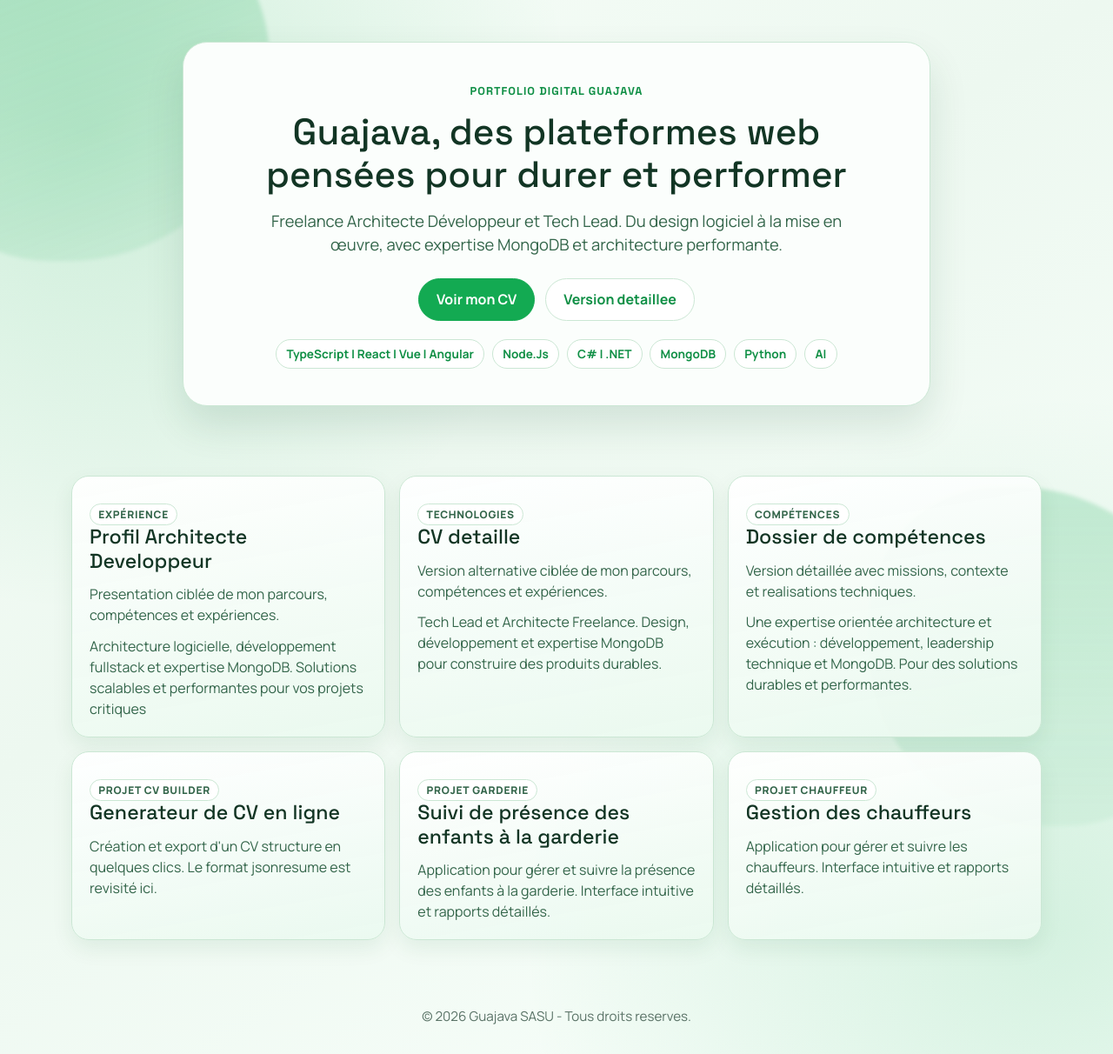
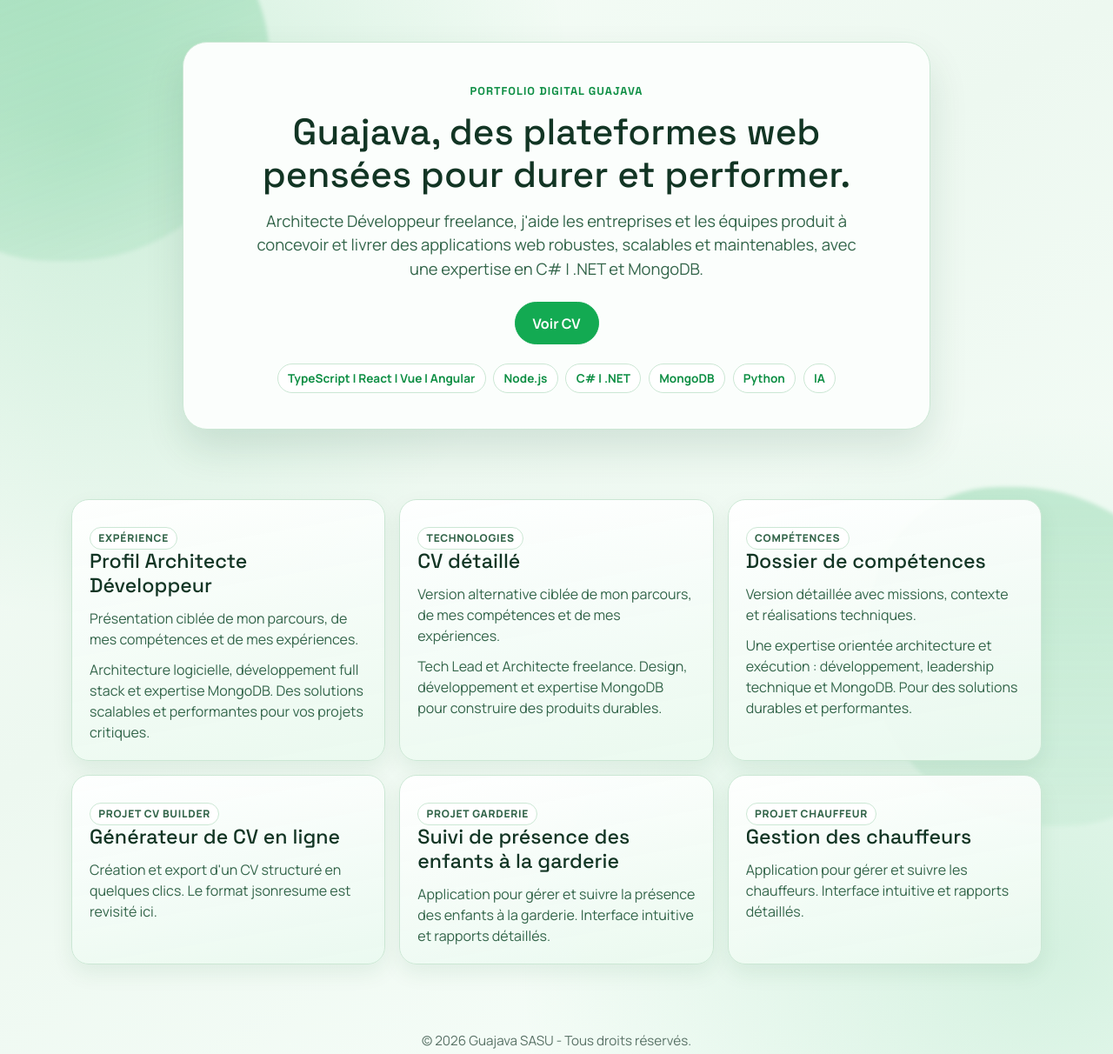
Before and after one commit to xconix/guajava-site, a website built with webpack: page index.html in a window 1280 px wide. Shown: the top 1212 px of the page at 87% size. Built offline with nearby package versions, Linux system fonts and the light colour scheme.

Commit message:
Harmonisation

```diff
--- a/index.html
+++ b/index.html
@@ -40,25 +40,25 @@
 
   <header class="hero container py-5 py-lg-5">
     <div class="hero-content">
-      <p class="hero-kicker">Portfolio digital GUAJAVA</p>
-      <h1>Guajava, des plateformes web pensées pour durer et performer</h1>
+      <p class="hero-kicker">Portfolio digital Guajava</p>
+      <h1>Guajava, des plateformes web pensées pour durer et performer.</h1>
       <p class="hero-subtitle">
-        Freelance Architecte Développeur et Tech Lead. Du design logiciel à la mise en œuvre, avec expertise MongoDB et
-        architecture performante.
+        Architecte Développeur freelance, j'aide les entreprises et les équipes produit à concevoir et livrer des
+        applications web robustes, scalables et maintenables, avec une expertise en C# | .NET et MongoDB.
       </p>
       <div class="hero-actions">
-        <a href="https://nicolas-rano-resume.guajava.site/" target="_blank" rel="noopener noreferrer"
-          class="btn btn-main">Voir mon CV</a>
         <a href="https://nicolas-rano-resume.guajava.site/details/" target="_blank" rel="noopener noreferrer"
-          class="btn btn-ghost">Version detaillee</a>
+          class="btn btn-main">Voir CV</a>
+        <!-- <a href="https://nicolas-rano-resume.guajava.site/" target="_blank" rel="noopener noreferrer"
+          class="btn btn-ghost">Version detaillee</a> -->
       </div>
       <ul class="stack-list" aria-label="Technologies principales">
         <li>TypeScript | React | Vue | Angular</li>
-            <li>Node.Js</li>
+        <li>Node.js</li>
         <li>C# | .NET</li>
         <li>MongoDB</li>
-                <li>Python</li>
-                <li>AI</li>
+        <li>Python</li>
+        <li>IA</li>
       </ul>
     </div>
   </header>
@@ -68,26 +68,25 @@
       <a href="https://nicolas-rano-resume.guajava.site/" target="_blank" rel="noopener noreferrer"
         class="showcase-card">
         <p class="card-tag">Expérience</p>
-        <h2>Profil Architecte Developpeur</h2>
-        <p>Presentation ciblée de mon parcours, compétences et expériences.</p>
-        <p>Architecture logicielle, développement fullstack et expertise MongoDB. Solutions scalables et performantes
-          pour vos
-          projets critiques</p>
+        <h2>Profil Architecte Développeur</h2>
+        <p>Présentation ciblée de mon parcours, de mes compétences et de mes expériences.</p>
+        <p>Architecture logicielle, développement full stack et expertise MongoDB. Des solutions scalables et
+          performantes pour vos projets critiques.</p>
       </a>
 
       <a href="https://nicolas-rano-resume.guajava.site/details/" target="_blank" rel="noopener noreferrer"
         class="showcase-card">
         <p class="card-tag">Technologies</p>
-        <h2>CV detaille</h2>
-        <p>Version alternative ciblée de mon parcours, compétences et expériences.</p>
-        <p>Tech Lead et Architecte Freelance. Design, développement et expertise MongoDB pour construire des produits
+        <h2>CV détaillé</h2>
+        <p>Version alternative ciblée de mon parcours, de mes compétences et de mes expériences.</p>
+        <p>Tech Lead et Architecte freelance. Design, développement et expertise MongoDB pour construire des produits
           durables.</p>
       </a>
 
       <a href="https://cvminimal.guajava.site/details/" target="_blank" rel="noopener noreferrer" class="showcase-card">
         <p class="card-tag">Compétences</p>
         <h2>Dossier de compétences</h2>
-        <p>Version détaillée avec missions, contexte et realisations techniques.</p>
+        <p>Version détaillée avec missions, contexte et réalisations techniques.</p>
         <p>Une expertise orientée architecture et exécution : développement, leadership technique et MongoDB. Pour des
           solutions
           durables et performantes.</p>
@@ -107,8 +106,8 @@
 
       <a href="https://jsonresume.guajava.site/" target="_blank" rel="noopener noreferrer" class="showcase-card">
         <p class="card-tag">Projet CV Builder</p>
-        <h2>Generateur de CV en ligne</h2>
-        <p>Création et export d'un CV structure en quelques clics. Le format jsonresume est revisité ici. </p>
+        <h2>Générateur de CV en ligne</h2>
+        <p>Création et export d'un CV structuré en quelques clics. Le format jsonresume est revisité ici.</p>
       </a>
 
       <a href="https://garderie.guajava.site/" target="_blank" rel="noopener noreferrer" class="showcase-card">
@@ -128,7 +127,7 @@
   </main>
 
   <footer class="site-footer">
-    <p>&copy; 2026 Guajava SASU - Tous droits reserves.</p>
+    <p>&copy; 2026 Guajava SASU - Tous droits réservés.</p>
   </footer>
 </body>
 
```
